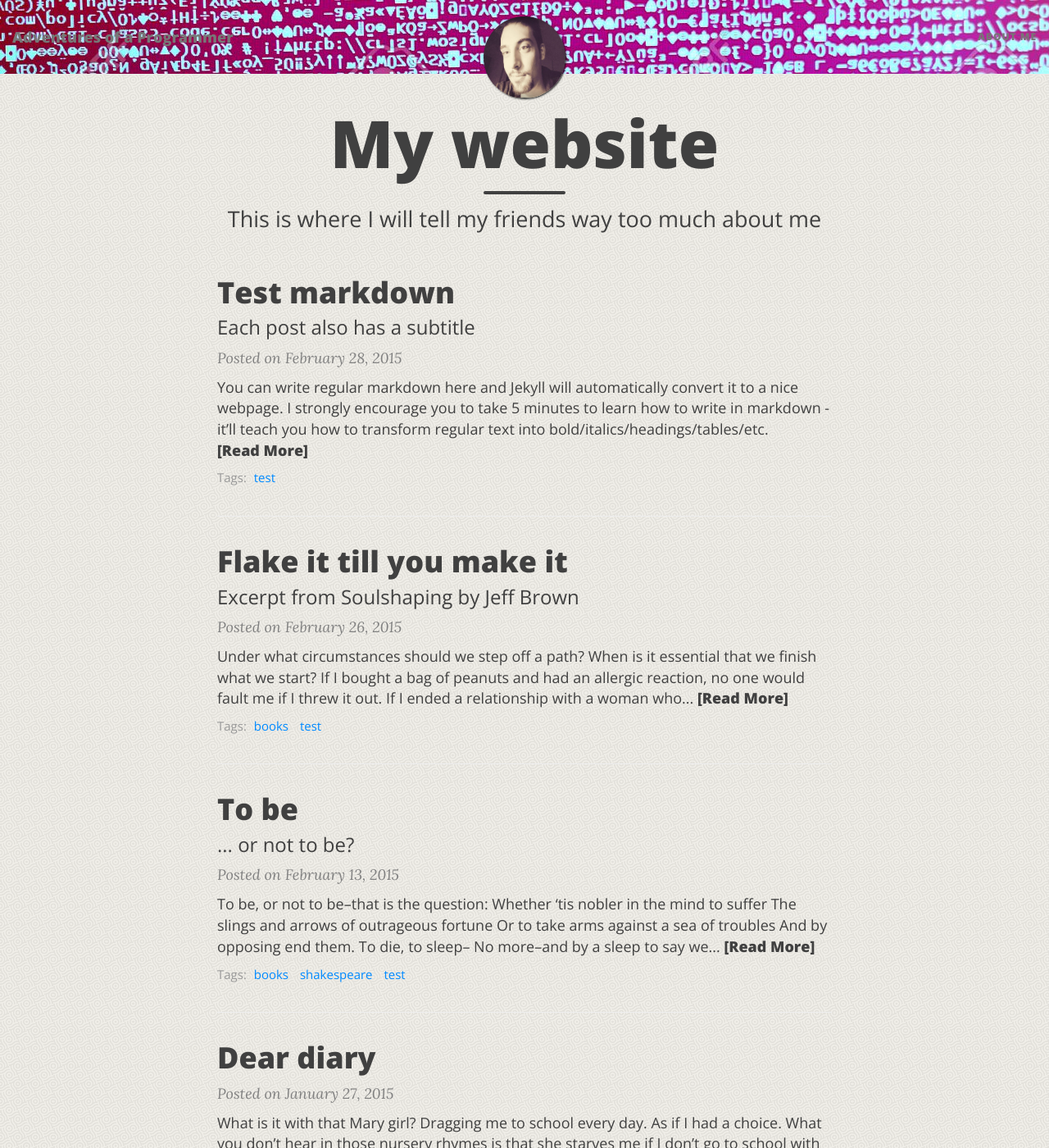
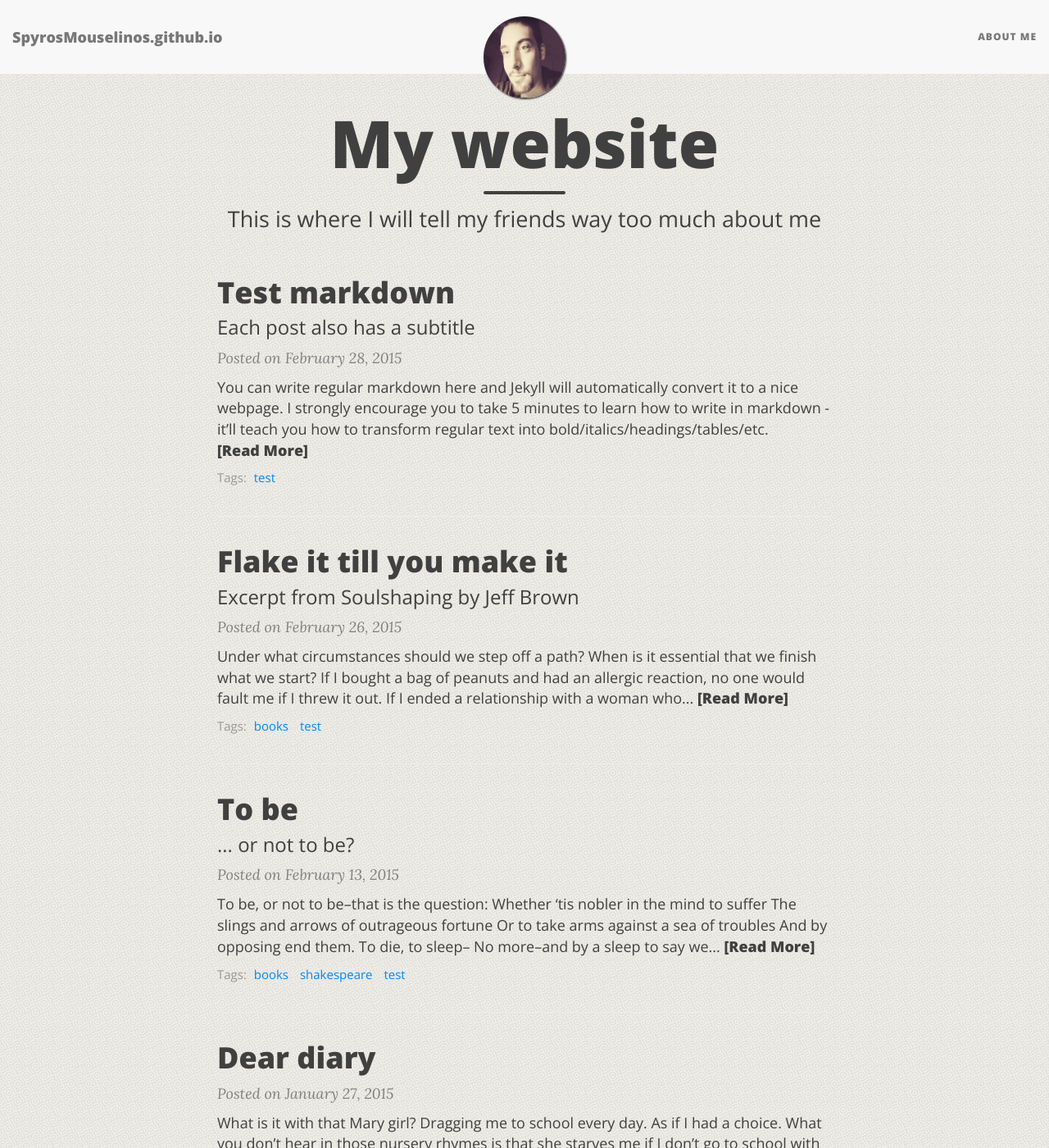
Before and after one commit to SpyrosMouselinos/SpyrosMouselinos.github.io, a Jekyll site: the page built from index.html, in a window 1280 px wide and 1400 px high. Shown: the whole window at 82% size. Built offline with Jekyll 4.4.1, drawn with Linux system fonts in a browser that asks for light colours; nearby versions of some CDN libraries; the list of posts is cut into pages by our own code.

Commit message:
Update _config.yml

```diff
--- a/_config.yml
+++ b/_config.yml
@@ -13,15 +13,13 @@
 
 # Of course don't forget to change the username and projectname to YOUR username and project
 
-# Name of website
-title: Adventures of a Programmer
-
 # Short description of your site
 description: An online diary of my work!
 
 # --- Navigation bar options --- #
 
-# List of links in the navigation bar
+navbar:
+  title: '<div><img src="/img/navbarimage.png"></img>Adventures of a Programmer</div>'
 navbar-links:
   About Me: "aboutme"
 
@@ -50,7 +48,6 @@
 # Alternatively, the navbar, footer, and page background can be set to use background images
 # instead of colour
 
-navbar-img: "/img/navbarimage.png"
 footer-img: "/img/bgimage.png"
 page-img: "/img/bgimage.png"
 
```
